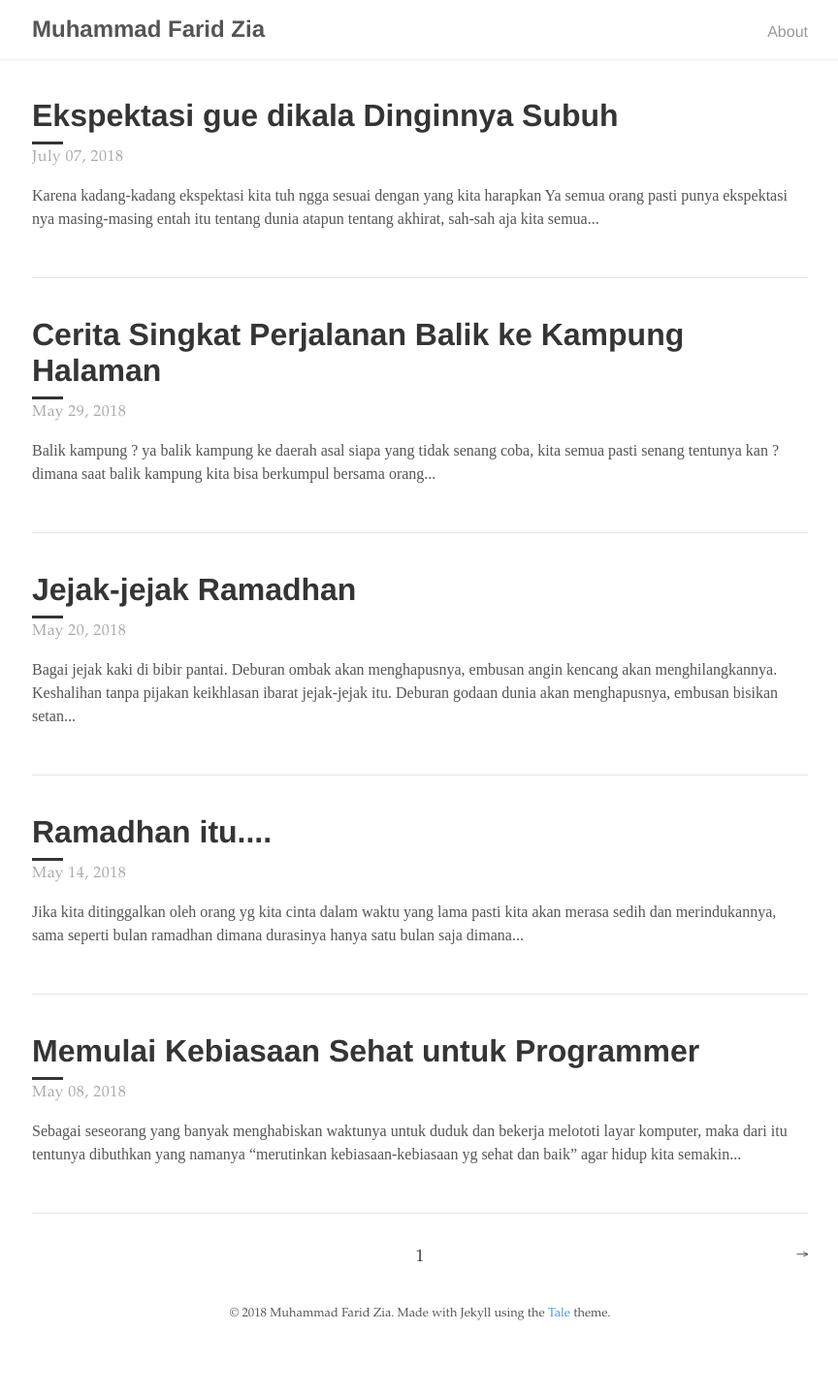
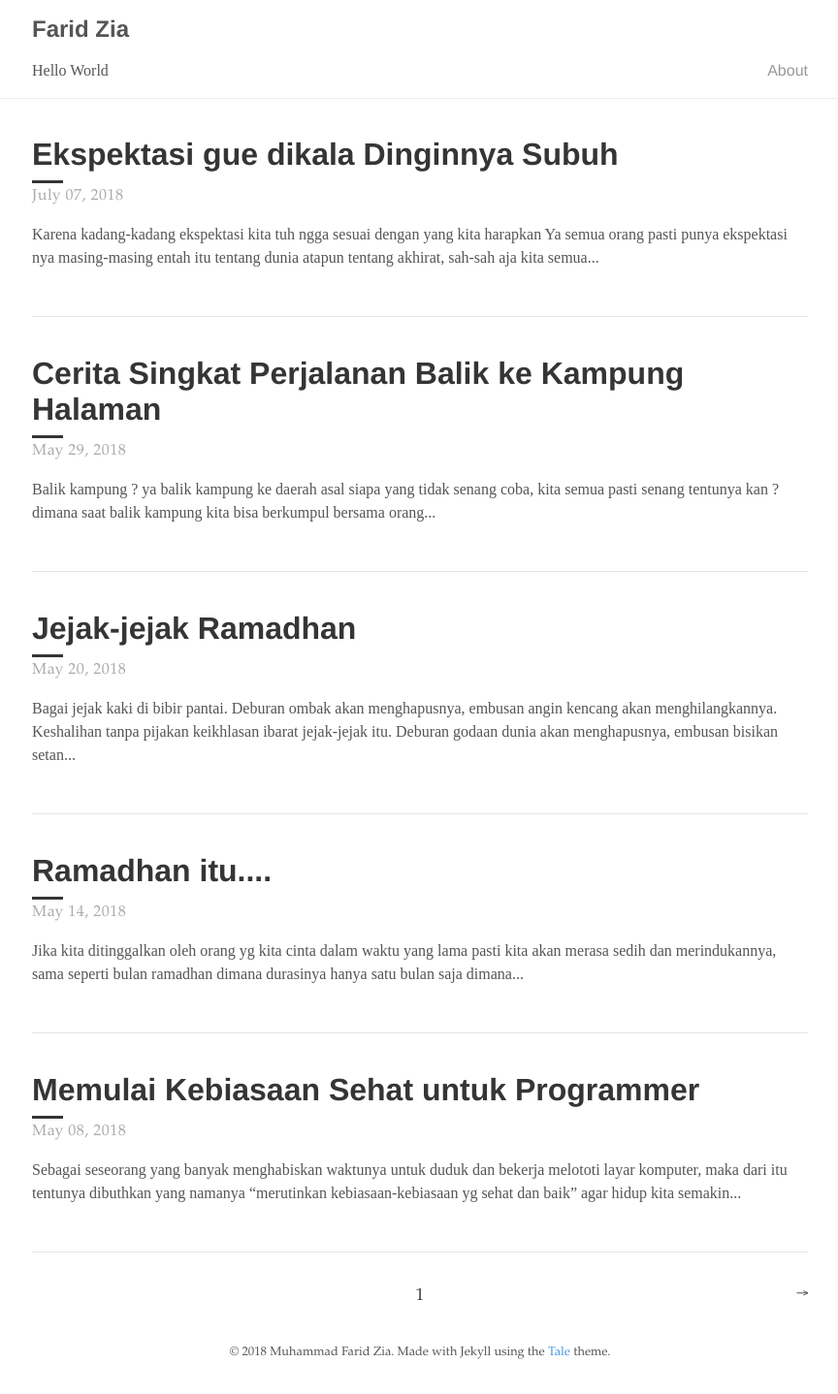
Before and after one commit to mfaridzia/mfaridzia.github.io, a Jekyll site: the page built from index.html, in a window 1280 px wide. Shown: the whole page at 97% size, without its empty margins (207-1071 px from the left). Built offline with Jekyll 4.4.1, drawn with Linux system fonts in a browser that asks for light colours; the list of posts is cut into pages by our own code; before the commit the page ends 1398 px from its top, so only the background shows below that.

Commit message:
Update default.html

```diff
--- a/_layouts/default.html
+++ b/_layouts/default.html
@@ -7,8 +7,9 @@
     <nav class="nav">
       <div class="nav-container">
         <a href="{{ site.baseurl }}/">
-          <h2 class="nav-title">{{ site.title }}</h2>
+          <h2 class="nav-title">Farid Zia</h2>
         </a>
+        <p> Hello World </p>
         <ul>
           <li><a href="{{ '/about' | prepend: site.baseurl }}">About</a></li>
           <!-- <li><a href="{{ site.baseurl }}/">Posts</a></li> -->
```
